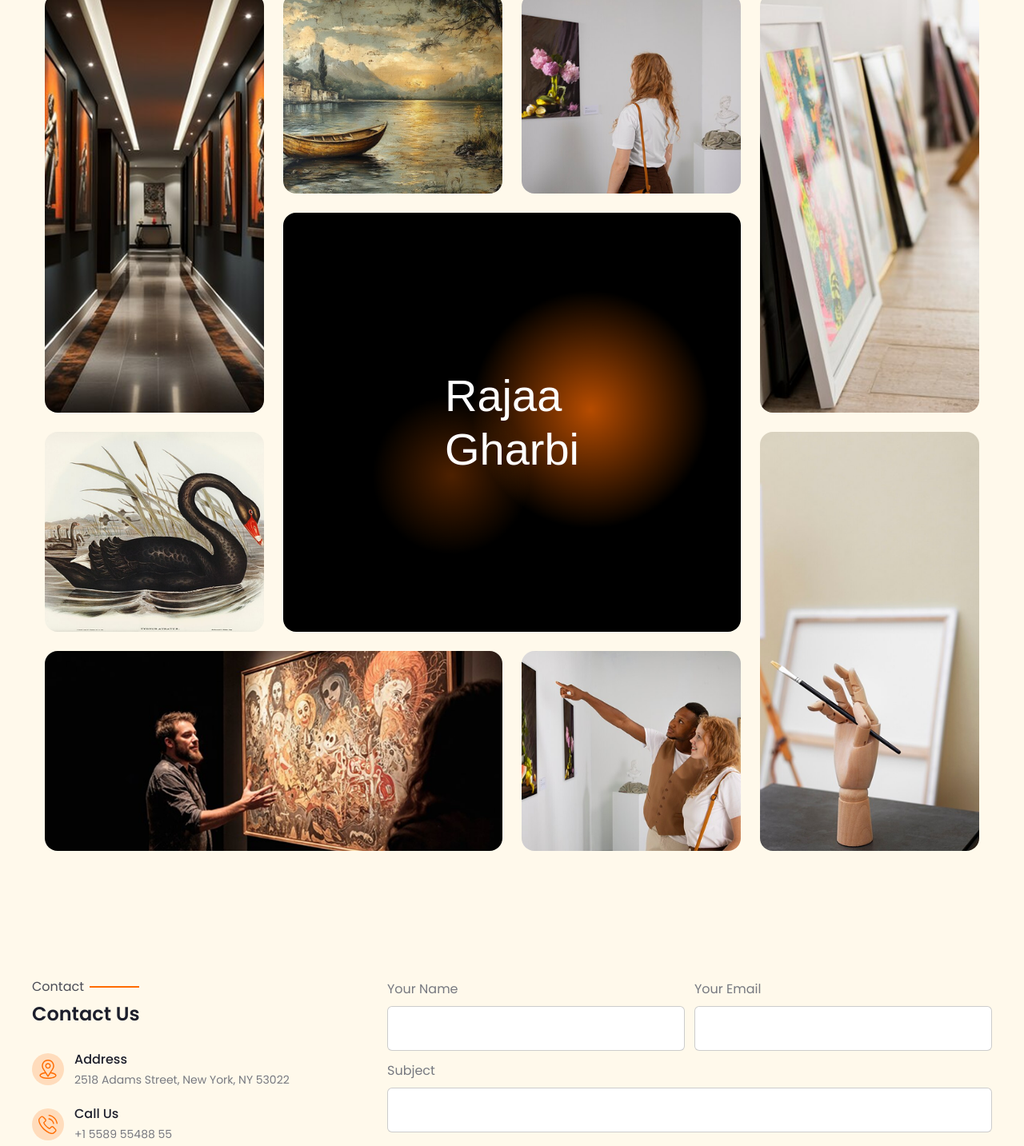
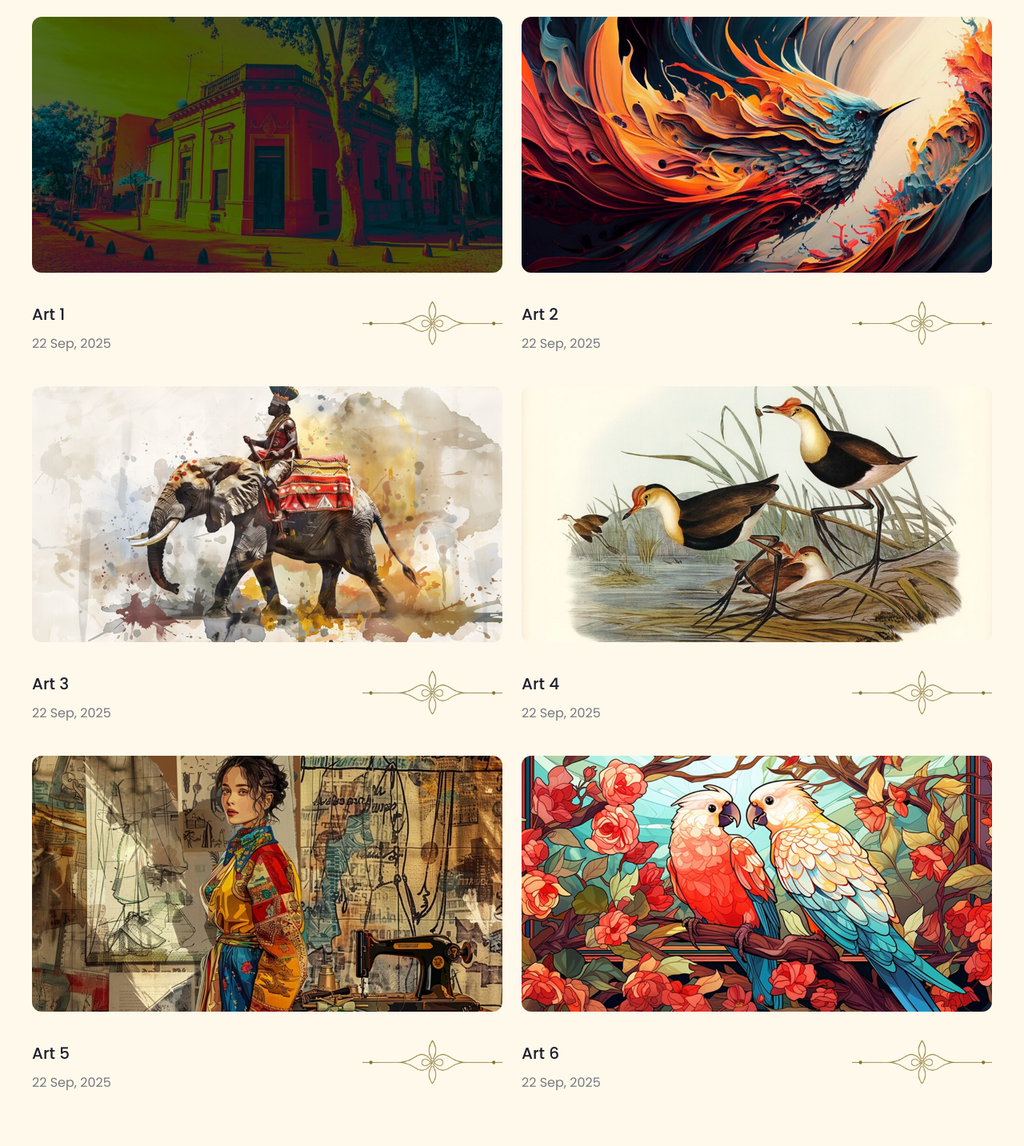
Before and after one commit to Shur0v/artist, a Next.js app: page /art in a window 1280 px wide. Shown: the part 691-2124 px from the top of the page at 80% size. Built offline with nearby package versions, Linux system fonts and the light colour scheme; a web font is replaced by a local one.

Commit message:
Full website complete with 100% responsiveness

```diff
--- /dev/null
+++ b/src/app/(site)/_components/art/arttop.tsx
@@ -0,0 +1,122 @@
+import React from 'react'
+import Image from 'next/image'
+
+export default function Arttop() {
+  return (
+    <div className="main py-20 mx-4 lg:mx-0">
+      <div className="container">
+        <div className="content">
+
+          <div className="pb-5 border-b-2 border-[#ff6b00] w-full inline-flex justify-start items-center gap-2.5">
+            <div className="justify-start text-[#ff6b00] text-[36px] md:text-[56px] font-medium leading-[1.2]">Our Gallery</div>
+          </div>
+
+          <div className="self-stretch grid grid-cols-1 md:grid-cols-2 gap-6 mt-20">
+            <div className="w-full inline-flex flex-col justify-start items-start gap-8 mb-6">
+              <Image
+                className="w-full h-[240px] md:h-80 rounded-xl object-cover"
+                src="/art/art1.png"
+                alt="Art 1"
+                width={588}
+                height={320}
+              />
+              <div className="self-stretch h-[62px] inline-flex justify-between items-start w-full">
+                <div className="inline-flex flex-col justify-start items-start gap-1">
+                  <div className="justify-center text-[#1d1f2c] text-xl font-medium font-['Poppins'] leading-loose">Art 1</div>
+                  <div className="justify-center text-[#777980] text-base font-normal font-['Poppins'] leading-relaxed">22 Sep, 2025</div>
+                </div>
+                <Image className="w-[175px] h-[62px]" src="/icon/ptrn.svg" alt="Pattern" width={175} height={62}/>
+              </div>
+            </div>
+
+            <div className="w-full inline-flex flex-col justify-start items-start gap-8 mb-6">
+              <Image
+                className="w-full h-[240px] md:h-80 rounded-xl object-cover"
+                src="/art/art2.png"
+                alt="Art 2"
+                width={588}
+                height={320}
+              />
+              <div className="self-stretch h-[62px] inline-flex justify-between items-start w-full">
+                <div className="inline-flex flex-col justify-start items-start gap-1">
+                  <div className="justify-center text-[#1d1f2c] text-xl font-medium font-['Poppins'] leading-loose">Art 2</div>
+                  <div className="justify-center text-[#777980] text-base font-normal font-['Poppins'] leading-relaxed">22 Sep, 2025</div>
+                </div>
+                <Image className="w-[175px] h-[62px]" src="/icon/ptrn.svg" alt="Pattern" width={175} height={62}/>
+              </div>
+            </div>
+
+            <div className="w-full inline-flex flex-col justify-start items-start gap-8 mb-6">
+              <Image
+                className="w-full h-[240px] md:h-80 rounded-xl object-cover"
+                src="/art/art3.png"
+                alt="Art 3"
+                width={588}
+                height={320}
+              />
+              <div className="self-stretch h-[62px] inline-flex justify-between items-start w-full">
+                <div className="inline-flex flex-col justify-start items-start gap-1">
+                  <div className="justify-center text-[#1d1f2c] text-xl font-medium font-['Poppins'] leading-loose">Art 3</div>
+                  <div className="justify-center text-[#777980] text-base font-normal font-['Poppins'] leading-relaxed">22 Sep, 2025</div>
+                </div>
+                <Image className="w-[175px] h-[62px]" src="/icon/ptrn.svg" alt="Pattern" width={175} height={62}/>
+              </div>
+            </div>
+
+            <div className="w-full inline-flex flex-col justify-start items-start gap-8 mb-6">
+              <Image
+                className="w-full h-[240px] md:h-80 rounded-xl object-cover"
+                src="/art/art4.png"
+                alt="Art 4"
+                width={588}
+                height={320}
+              />
+              <div className="self-stretch h-[62px] inline-flex justify-between items-start w-full">
+                <div className="inline-flex flex-col justify-start items-start gap-1">
+                  <div className="justify-center text-[#1d1f2c] text-xl font-medium font-['Poppins'] leading-loose">Art 4</div>
+                  <div className="justify-center text-[#777980] text-base font-normal font-['Poppins'] leading-relaxed">22 Sep, 2025</div>
+                </div>
+                <Image className="w-[175px] h-[62px]" src="/icon/ptrn.svg" alt="Pattern" width={175} height={62}/>
+              </div>
+            </div>
+
+            <div className="w-full inline-flex flex-col justify-start items-start gap-8 mb-6">
+              <Image
+                className="w-full h-[240px] md:h-80 rounded-xl object-cover"
+                src="/art/art5.png"
+                alt="Art 5"
+                width={588}
+                height={320}
+              />
+              <div className="self-stretch h-[62px] inline-flex justify-between items-start w-full">
+                <div className="inline-flex flex-col justify-start items-start gap-1">
+                  <div className="justify-center text-[#1d1f2c] text-xl font-medium font-['Poppins'] leading-loose">Art 5</div>
+                  <div className="justify-center text-[#777980] text-base font-normal font-['Poppins'] leading-relaxed">22 Sep, 2025</div>
+                </div>
+                <Image className="w-[175px] h-[62px]" src="/icon/ptrn.svg" alt="Pattern" width={175} height={62}/>
+              </div>
+            </div>
+
+            <div className="w-full inline-flex flex-col justify-start items-start gap-8 mb-6">
+              <Image
+                className="w-full h-[240px] md:h-80 rounded-xl object-cover"
+                src="/art/art6.png"
+                alt="Art 6"
+                width={588}
+                height={320}
+              />
+              <div className="self-stretch h-[62px] inline-flex justify-between items-start w-full">
+                <div className="inline-flex flex-col justify-start items-start gap-1">
+                  <div className="justify-center text-[#1d1f2c] text-xl font-medium font-['Poppins'] leading-loose">Art 6</div>
+                  <div className="justify-center text-[#777980] text-base font-normal font-['Poppins'] leading-relaxed">22 Sep, 2025</div>
+                </div>
+                <Image className="w-[175px] h-[62px]" src="/icon/ptrn.svg" alt="Pattern" width={175} height={62}/>
+              </div>
+            </div>
+          </div>
+
+        </div>
+      </div>
+    </div>
+  )
+}
--- a/src/app/(site)/art/page.tsx
+++ b/src/app/(site)/art/page.tsx
@@ -1,12 +1,14 @@
-import React from 'react'
-import Artbottom from '../_components/art/page'
+import React from "react";
+import Artbottom from "../_components/art/page";
+import Arttop from "../_components/art/arttop";
+
+
+
 export default function Art() {
   return (
     <div>
-
-
-
-        <Artbottom />
+      <Arttop />
+      <Artbottom />
     </div>
-  )
+  );
 }
```
